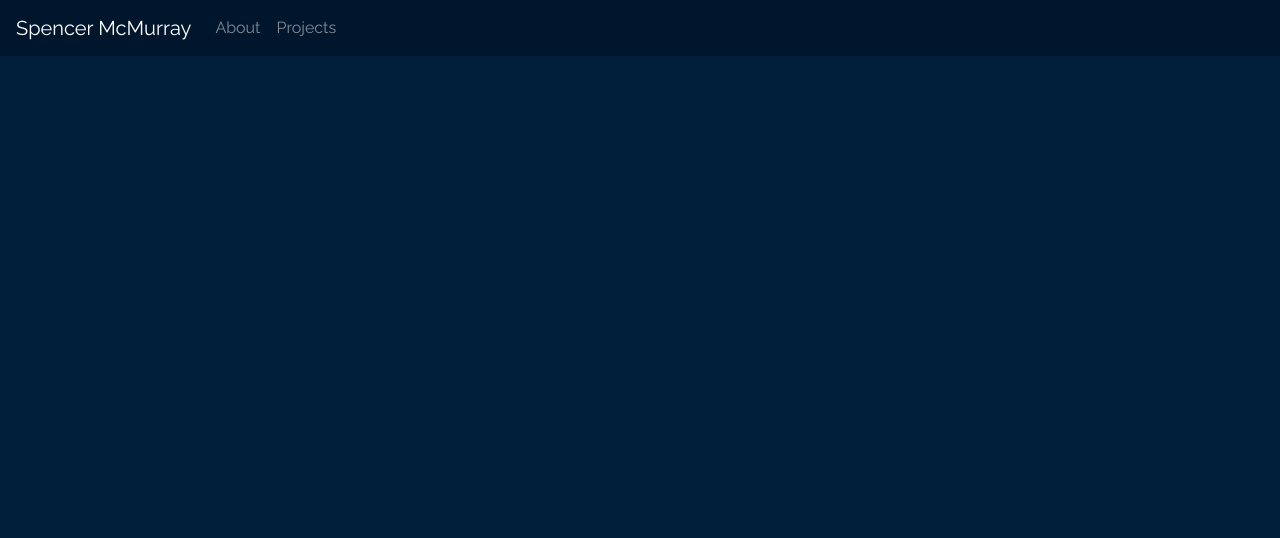
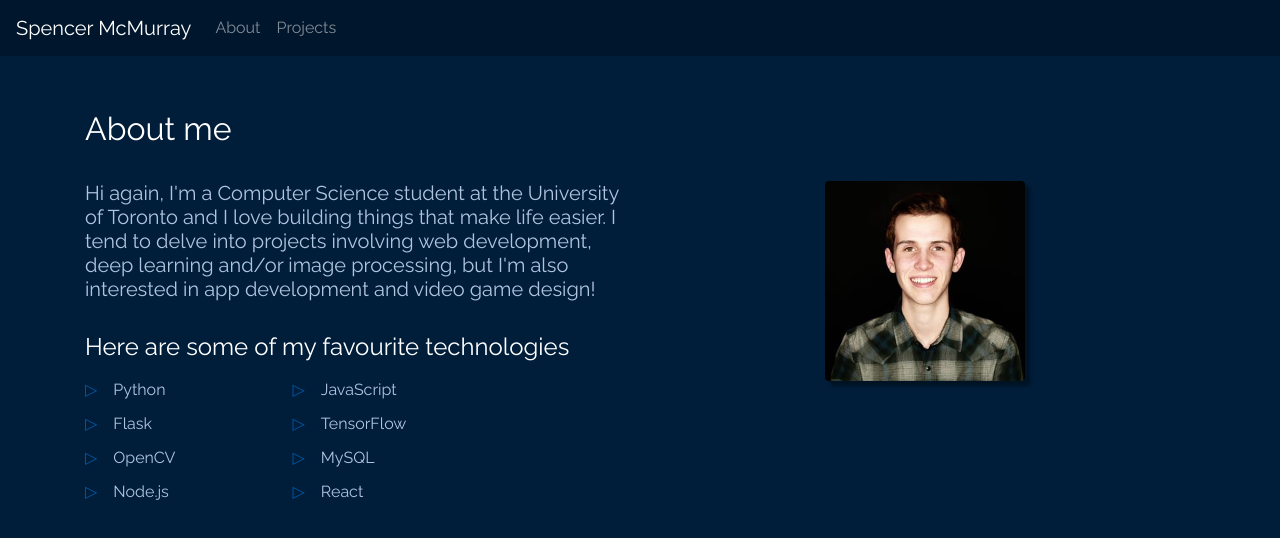
Before and after one commit to SpencerMcMurray/PersonalSite-v1, a React (Create React App) app in the folder client/: page /about in a window 1280 px wide. Shown: the top 538 px of the page. Built offline with nearby package versions, Linux system fonts and the light colour scheme.

Commit message:
Filled in the About me page

```diff
--- a/client/src/App.jsx
+++ b/client/src/App.jsx
@@ -2,15 +2,16 @@ import React, { Component } from "react";
 import { BrowserRouter as Router, Route } from "react-router-dom";
 import Navigation from "./components/Navigation";
 import Intro from "./components/Intro";
+import About from "./components/About";
 
 class App extends Component {
-  state = {};
   render() {
     return (
       <Router>
         <Navigation />
 
         <Route exact path="/" component={Intro} />
+        <Route path="/about" component={About} />
       </Router>
     );
   }
--- /dev/null
+++ b/client/src/components/About.jsx
@@ -0,0 +1,44 @@
+import React, { Component } from "react";
+import Container from "react-bootstrap/Container";
+import Image from "react-bootstrap/Image";
+import "../styles/about.css";
+import Me from "../images/me.jpg";
+
+export default class Intro extends Component {
+  render() {
+    return (
+      <Container className="d-flex flex-wrap animated fadeIn slow">
+        <div className="col py-4 row align-items-end w-100">
+          <h2>About me</h2>
+        </div>
+        <div className="row flex-wrap">
+          <div className="col col-6-md align-items-start w-50">
+            <h5>
+              Hi again, I'm a Computer Science student at the University of
+              Toronto and I love building things that make life easier. I tend
+              to delve into projects involving web development, deep learning
+              and/or image processing, but I'm also interested in app
+              development and video game design!
+            </h5>
+            <h4 className="pt-4 pb-2">
+              Here are some of my favourite technologies
+            </h4>
+            <ul className="pl-0 w-75 pb-4">
+              <li>Python</li>
+              <li>JavaScript</li>
+              <li>Flask</li>
+              <li>TensorFlow</li>
+              <li>OpenCV</li>
+              <li>MySQL</li>
+              <li>Node.js</li>
+              <li>React</li>
+            </ul>
+          </div>
+          <div className="col d-flex col-6-md justify-content-center">
+            <Image rounded src={Me} alt="Me" />
+          </div>
+        </div>
+      </Container>
+    );
+  }
+}
--- a/client/src/components/Intro.jsx
+++ b/client/src/components/Intro.jsx
@@ -20,8 +20,8 @@ export default class Intro extends Component {
           </div>
         </div>
         <div className="row align-items-start">
-          <h5 className="col p4 animated fadeIn w-60">
-            Explore my site to find more about what I do, and who I am.
+          <h5 className="col p4 animated fadeIn slow w-60">
+            Explore my site to find more about what I do & who I am.
           </h5>
         </div>
       </Container>
--- a/client/src/components/navigation.jsx
+++ b/client/src/components/navigation.jsx
@@ -17,7 +17,7 @@ export default class Navigation extends Component {
   render() {
     const pages = this.state.pages.map(item => {
       return (
-        <Nav.Link key={item.key} to={item.page}>
+        <Nav.Link key={item.key} href={item.page}>
           {item.name}
         </Nav.Link>
       );
--- /dev/null
+++ b/client/src/styles/about.css
@@ -0,0 +1,29 @@
+img {
+  width: 200px;
+  height: 200px;
+  box-shadow: 5px 5px 3px rgb(0, 19, 37);
+}
+
+ul {
+  display: grid;
+  grid-template-columns: repeat(2, 1fr);
+  grid-gap: 10px;
+}
+
+li {
+  color: lightsteelblue;
+  list-style: none;
+}
+
+li::before {
+  color: rgb(0, 88, 170);
+  content: "\25B7";
+  font-size: 1em;
+  padding-right: 1em;
+  position: relative;
+  top: 0em;
+}
+
+h5 {
+  color: lightsteelblue;
+}
--- a/client/src/styles/index.css
+++ b/client/src/styles/index.css
@@ -2,3 +2,9 @@ body {
   font-family: "Raleway", sans-serif;
   background: rgb(0, 29, 58);
 }
+
+.container {
+  padding-top: 70px;
+  color: white;
+  height: 70vh;
+}
--- a/client/src/styles/intro.css
+++ b/client/src/styles/intro.css
@@ -8,17 +8,10 @@
 }
 
 .p3 {
-  animation-delay: 600ms;
+  animation-delay: 800ms;
 }
 
 .p4 {
   color: lightsteelblue;
-  animation-delay: 1.5s;
+  animation-delay: 1.7s;
 }
-
-.container {
-  background: rgb(0, 29, 58);
-  padding-top: 70px;
-  color: white;
-  height: 70vh;
-}
```
Also changed, not shown: client/public/manifest.json, client/src/images/logo.svg (deleted), client/src/images/me.jpg (added).
